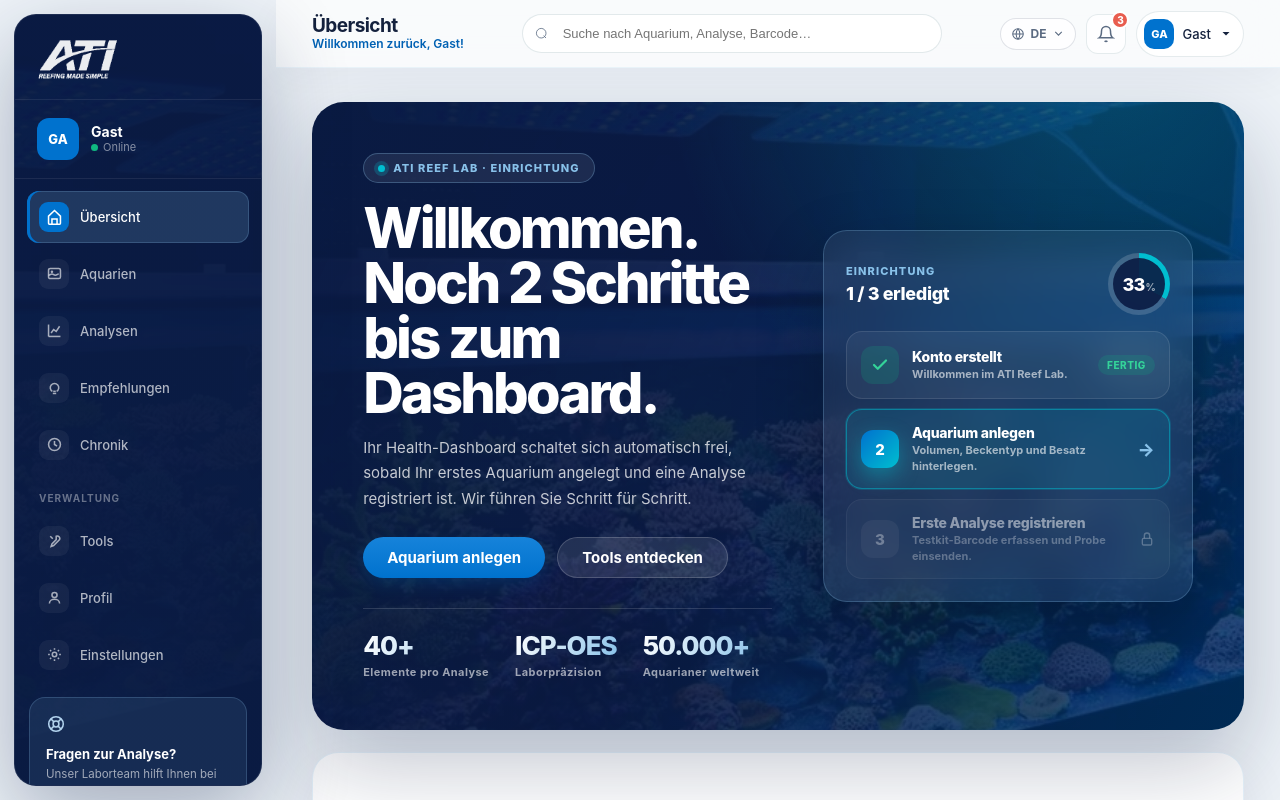
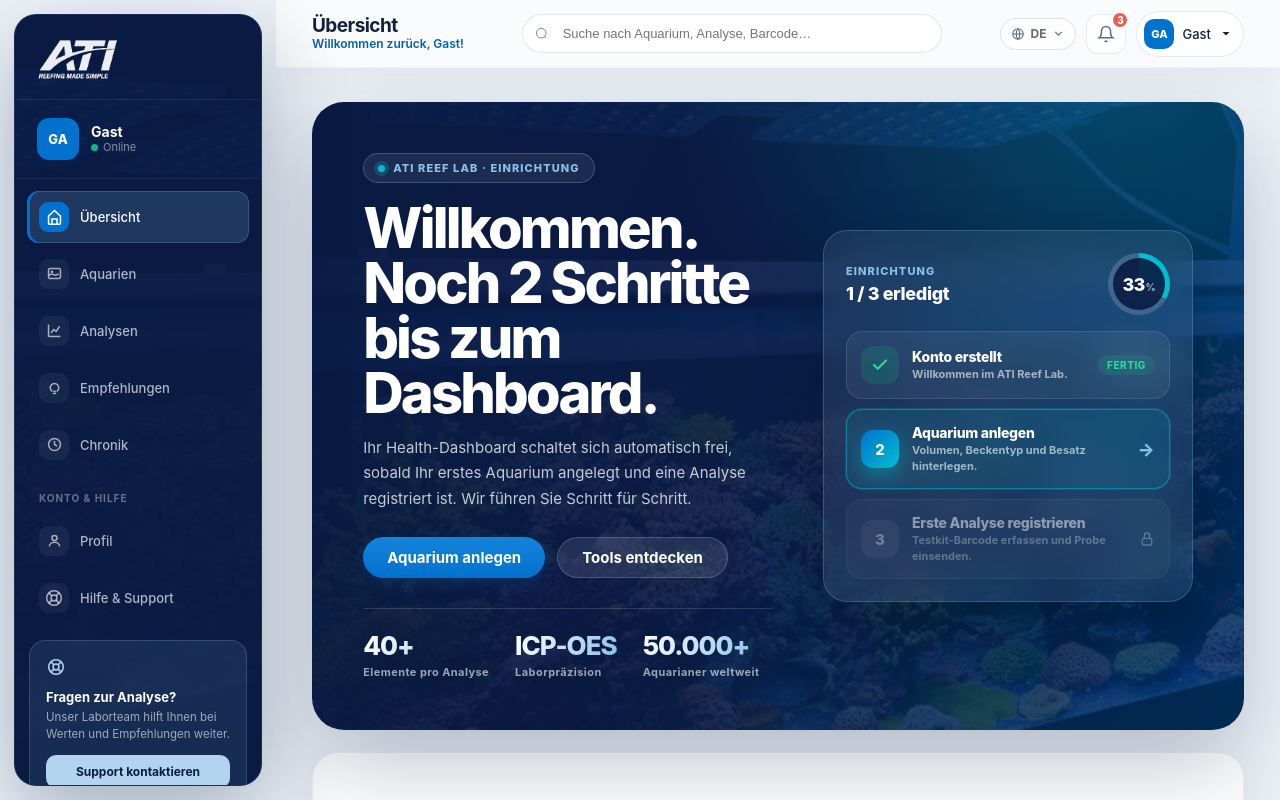
Before and after one commit to itsbmed/Atli-Lab-Reef, a Vue app in the folder client/: page /dashboard in a window 1280 px wide. Shown: the top 800 px of the page. Built offline with nearby package versions, Linux system fonts and the light colour scheme.

Commit message:
feat: tailor account navigation by role

```diff
--- a/client/src/components/layout/AppLayout.vue
+++ b/client/src/components/layout/AppLayout.vue
@@ -27,9 +27,9 @@
           <span>{{ item.label }}</span>
         </component>
 
-        <span class="nav-label">Verwaltung</span>
+        <span class="nav-label">{{ canManageSettings ? 'Verwaltung' : 'Konto & Hilfe' }}</span>
         <component
-          v-for="item in adminNav"
+          v-for="item in accountNav"
           :key="item.label"
           :is="item.to ? 'RouterLink' : 'a'"
           :to="item.to || undefined"
@@ -87,7 +87,8 @@
             <svg viewBox="0 0 20 20" fill="currentColor" width="14" height="14"><path d="M5 7l5 5 5-5"/></svg>
             <div class="user-dropdown">
               <RouterLink to="/account" class="dropdown-item">Profil</RouterLink>
-              <RouterLink to="/settings" class="dropdown-item">Einstellungen</RouterLink>
+              <RouterLink to="/support" class="dropdown-item">Hilfe &amp; Support</RouterLink>
+              <RouterLink v-if="canManageSettings" to="/settings" class="dropdown-item">Einstellungen</RouterLink>
               <hr style="margin:4px 0;border:none;border-top:1px solid var(--border)" />
               <button class="dropdown-item danger" type="button" @click="logout">Abmelden</button>
             </div>
@@ -195,7 +196,8 @@
   '/analyses': { title: 'Analysen', sub: () => 'Testkits registrieren und Laborberichte verfolgen' },
   '/analyses/activate': { title: 'Analyse registrieren', sub: () => 'Testkit aktivieren und Probe zuordnen' },
   '/account': { title: 'Profil', sub: () => 'Konto, Sicherheit und Benachrichtigungen' },
-  '/settings': { title: 'Einstellungen', sub: () => 'Darstellung, Benachrichtigungen und Assistent konfigurieren' },
+  '/support': { title: 'Hilfe & Support', sub: () => 'Antworten finden und das ATI Team kontaktieren' },
+  '/settings': { title: 'Admin-Einstellungen', sub: () => 'Elementinformationen und Berichtsinhalte verwalten' },
 }
 const pageTitle = computed(() => {
   if (route.path.startsWith('/analyses/') && route.path !== '/analyses/activate') return 'Analysebericht'
@@ -216,7 +218,6 @@
 const iconChart = `<svg viewBox="0 0 20 20" fill="none" stroke="currentColor" stroke-width="1.8" width="17" height="17"><path d="M3 17V3"/><path d="M3 17h14"/><path d="M6 13l3-4 3 2 4-6"/></svg>`
 const iconBulb = `<svg viewBox="0 0 20 20" fill="none" stroke="currentColor" stroke-width="1.8" width="17" height="17"><path d="M7.5 14.5A5 5 0 1 1 12.5 14.5"/><path d="M8 17h4"/><path d="M8.5 14.5h3"/></svg>`
 const iconClock = `<svg viewBox="0 0 20 20" fill="none" stroke="currentColor" stroke-width="1.8" width="17" height="17"><circle cx="10" cy="10" r="7"/><path d="M10 6v4l3 2"/></svg>`
-const iconTools = `<svg viewBox="0 0 20 20" fill="none" stroke="currentColor" stroke-width="1.8" width="17" height="17"><path d="M12 5a3 3 0 0 1 4 4l-7 7-3 1 1-3 5-5z"/><path d="M5 5l3 3"/></svg>`
 const iconUser = `<svg viewBox="0 0 20 20" fill="none" stroke="currentColor" stroke-width="1.8" width="17" height="17"><circle cx="10" cy="7" r="3"/><path d="M4 17c0-3 3-5 6-5s6 2 6 5"/></svg>`
 const iconSettings = `<svg viewBox="0 0 20 20" fill="none" stroke="currentColor" stroke-width="1.8" width="17" height="17"><circle cx="10" cy="10" r="2.6"/><path d="M10 2.5v2M10 15.5v2M2.5 10h2M15.5 10h2M4.7 4.7l1.4 1.4M13.9 13.9l1.4 1.4M15.3 4.7l-1.4 1.4M6.1 13.9l-1.4 1.4"/></svg>`
 const iconLifebuoy = `<svg viewBox="0 0 22 22" fill="none" stroke="currentColor" stroke-width="1.7" width="20" height="20"><circle cx="11" cy="11" r="8"/><circle cx="11" cy="11" r="3.2"/><path d="M5.3 5.3l3.4 3.4M13.3 13.3l3.4 3.4M16.7 5.3l-3.4 3.4M8.7 13.3l-3.4 3.4"/></svg>`
@@ -230,11 +231,12 @@
   { label: 'Empfehlungen', icon: iconBulb, to: null },
   { label: 'Chronik', icon: iconClock, to: null },
 ]
-const adminNav = [
-  { label: 'Tools', icon: iconTools, to: null },
+const canManageSettings = computed(() => ['admin', 'subadmin'].includes(auth.user?.role))
+const accountNav = computed(() => [
   { label: 'Profil', icon: iconUser, to: '/account' },
-  { label: 'Einstellungen', icon: iconSettings, to: '/settings' },
-]
+  { label: 'Hilfe & Support', icon: iconLifebuoy, to: '/support' },
+  ...(canManageSettings.value ? [{ label: 'Einstellungen', icon: iconSettings, to: '/settings' }] : []),
+])
 function isActive(item) {
   return !!item.to && (route.path === item.to || route.path.startsWith(`${item.to}/`))
 }
@@ -243,7 +245,7 @@
 
 // Bottom-Tabbar: 4 Hauptziele, der Rest steckt im „Mehr“-Sheet.
 const mobilePrimary = mainNav.slice(0, 4)
-const sheetNav = [...mainNav, ...adminNav]
+const sheetNav = computed(() => [...mainNav, ...accountNav.value])
 </script>
 
 <style scoped>
```
